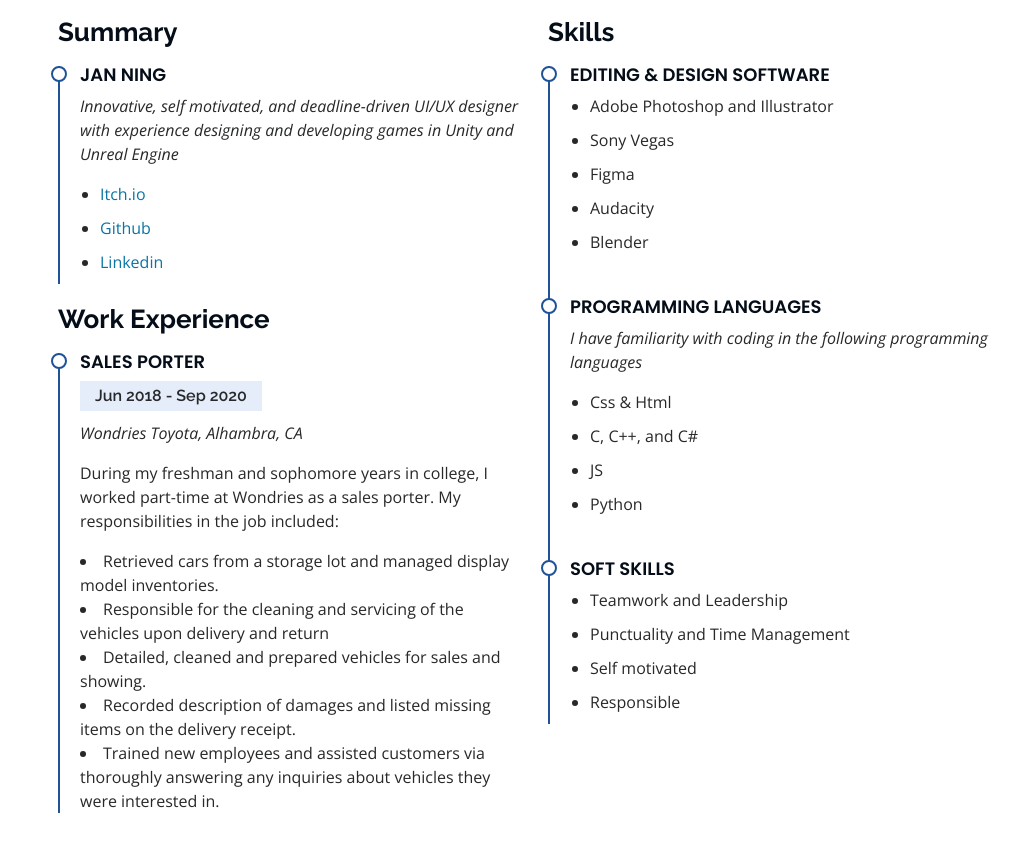
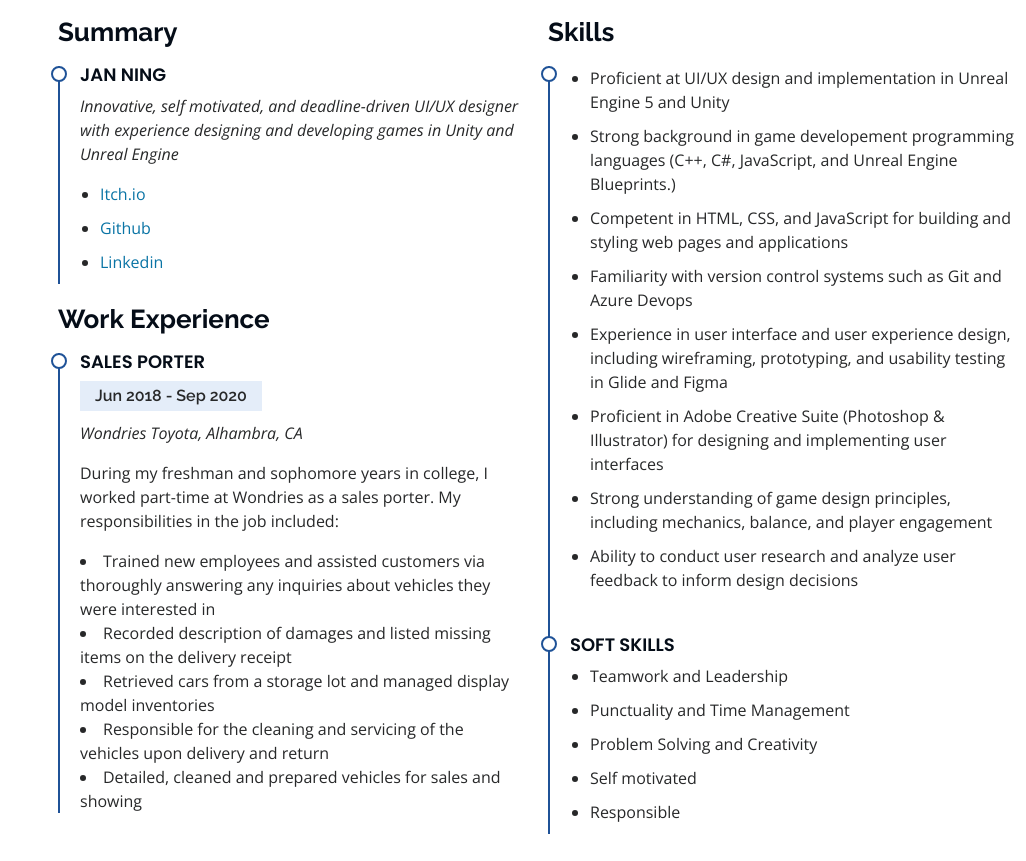
Before and after one commit to JanNing012500/Portfolio-Website-2.0, a plain HTML site: page index.html in a window 1280 px wide. Shown: the part 1921-2782 px from the top of the page, without its empty margins (254-1280 px from the left). Drawn offline with nearby package versions, Linux system fonts and the light colour scheme.

Commit message:
added courses descriptions and fixed wording issues in skills section

```diff
--- a/index.html
+++ b/index.html
@@ -96,7 +96,8 @@
 
         <div class="section-title">
           <h2>About</h2>
-          <p>I am a aspiring game developer with a background in computer science, I have a solid foundation in coding and a passion for game design and UI/UX design. Throughout my college career, I worked on various gaming projects and discovered a particular interest in UI/UX design, drawing from my previous experience with Photoshop. In these projects, I not only contributed to gameplay coding but also played a key role in the design and implementation of the user interface. And through those experiences, I have developed strong leadership and collaboration skills.
+          <p>
+          I'm an aspiring game developer with a background in computer science and a passion for game design and UI/UX. Through my previous experience with Photoshop and other relevant tools, I have developed a strong foundation in coding and a keen eye for design. In my previous projects, I have played a key role in the design and implementation of the user interface, showcasing my skills and abilities in this area. I have also demonstrated strong leadership and collaboration skills, making me an asset to any team.
           </p>
         </div>
 
@@ -139,7 +140,7 @@
 
               I have experience with several programming languages commonly used in video game design, including C++, Java, Python, and Blueprints for Unreal Engine. For my Senior Capstone Project,
               I partnered with a colleague to develop a competitive third-person shooter soccer game called <a target="_blank" href="https://raveballarena.com/">Raveball Arena</a>.
-              We built a basic prototype of the game during our winter break and <a target="_blank" href="https://docs.google.com/presentation/d/1mSQFYjOWSDch4BEVQI6IDYY6N1EWTTmEma2X-8PFNp8/edit?usp=sharing">presentated it</a> to the class in order recruit additional team members for 3D assets and sound design.
+              We built a basic prototype of the game during our winter break and <a target="_blank" href="https://docs.google.com/presentation/d/1mSQFYjOWSDch4BEVQI6IDYY6N1EWTTmEma2X-8PFNp8/edit?usp=sharing">presented it</a> to the class in order recruit additional team members for 3D assets and sound design.
               In addition to serving as a gameplay programmer and UI designer, I also served as the project manager, using Azure DevOps for version control and sprint planning.
               I held weekly meetings to ensure that everyone was on track with their assigned tasks.
             </p>
@@ -191,37 +192,41 @@
               <h5>Jun 2018 - Sep 2020</h5>
               <p><em>Wondries Toyota, Alhambra, CA</em></p>
               <p>During my freshman and sophomore years in college, I worked part-time at Wondries as a sales porter. My responsibilities in the job included: </p>
-              <li>Retrieved cars from a storage lot and managed display model inventories.</li>
+              <li>Trained new employees and assisted customers via thoroughly answering any inquiries about vehicles they were interested in</li>
+              <li>Recorded description of damages and listed missing items on the delivery receipt</li>
+              <li>Retrieved cars from a storage lot and managed display model inventories</li>
               <li>Responsible for the cleaning and servicing of the vehicles upon delivery and return</li>
-              <li>Detailed, cleaned and prepared vehicles for sales and showing.</li>
-              <li>Recorded description of damages and listed missing items on the delivery receipt.</li>
-              <li>Trained new employees and assisted customers via thoroughly answering any inquiries about vehicles they were interested in.</li>
+              <li>Detailed, cleaned and prepared vehicles for sales and showing</li>
             </div>
 
           </div>
           <div class="col-lg-6" data-aos="fade-up" data-aos-delay="100">
             <h3 class="resume-title">Skills</h3>
             <div class="resume-item">
-              <h4>Editing & Design Software</h4>
+              <h4></h4>
               <ul>
-                <li>Adobe Photoshop and Illustrator</li>
-                <li>Sony Vegas</li>
-                <li>Figma</li>
-                <li>Audacity</li>
-                <li>Blender</li>
+                <li>Proficient at UI/UX design and implementation in Unreal Engine 5 and Unity</li>
+                <li>Strong background in game developement programming languages (C++, C#, JavaScript, and Unreal Engine Blueprints.)</li>
+                <li>Competent in HTML, CSS, and JavaScript for building and styling web pages and applications</li>
+                <li>Familiarity with version control systems such as Git and Azure Devops</li>
+                <li>Experience in user interface and user experience design, including wireframing, prototyping, and usability testing in Glide and Figma</li>
+                <li>Proficient in Adobe Creative Suite (Photoshop & Illustrator) for designing and implementing user interfaces</li>
+                <li>Strong understanding of game design principles, including mechanics, balance, and player engagement</li>
+                <li>Ability to conduct user research and analyze user feedback to inform design decisions</li>
               </ul>
             </div>
-            <div class="resume-item">
-              <h4>Programming Languages</h4>
+            <!--<div class="resume-item">
+              <h4>Game Engines and Programming Languages</h4>
 
               <p><em>I have familiarity with coding in the following programming languages </em></p>
               <ul>
-                <li>Css & Html</li>
+                <li>Unreal Engine and Unity</li>
                 <li>C, C++, and C#</li>
                 <li>JS</li>
                 <li>Python</li>
               </ul>
             </div>
+            -->
 
 
             <div class="resume-item">
@@ -230,6 +235,7 @@
               <ul>
                 <li>Teamwork and Leadership</li>
                 <li>Punctuality and Time Management</li>
+                <li>Problem Solving and Creativity</li>
                 <li>Self motivated</li>
                 <li>Responsible</li>
               </ul>
@@ -250,10 +256,10 @@
       <h2>Online Retail Experience</h2>
       <b><strong><a href="https://cardscoinscollectables.com/"target="_blank">CardsCoinsCollectables.com</a></strong></b><br><br>
       <p>- Successfully self-started and operated a high-volume e-commerce business through Ebay and Shopify</p>
-      <p><small>- Demonstrated creativity and technical proficiency by designing over 200 professional-quality listing images, banners, disclaimers, and advertisements using Adobe Photoshop</small></p>
+      <p><small>- Exhibited creativity and technical proficiency by designing over 200 professional-quality listing images, banners, disclaimers, and advertisements using Adobe Photoshop</small></p>
       <p><small>- Demonstrated strong research and organizational skills by coordinating with and researching suppliers, both domestic and international, for inventory and shipping supplies</small></p>
       <p><small>- Utilized advanced knowledge of digital marketing techniques by creating and optimizing advertisements using keyword research and Google Analytics on various online platforms</small></p>
-      <p><small>- Demonstrated expertise in e-commerce by studying and implementing Search Engine Optimization strategies to increase visibility and drive traffic to the website.</small></p>
+      <p><small>- Shown expertise in e-commerce by studying and implementing Search Engine Optimization strategies to increase visibility and drive traffic to the website</small></p>
     </div>
 
     <div class="row no-gutters">
@@ -320,42 +326,44 @@
 
         <div class="section-title">
           <h2>Relevant Coursework</h2>
-          <p>As part of my college education, I have completed a range of coursework that has provided me with a strong foundation in both programming and design. In the following section, I have listed some of the notable courses that contributed to my skills and knowledge. These courses have equipped me with the technical expertise and creative skills necessary to excel in this field.</p>
+          <p>I have completed a range of coursework that has provided me with a strong foundation in both programming and design. In the following section, I have listed some of the notable courses that contributed to my skills and knowledge. These courses have equipped me with the technical expertise and creative skills necessary to excel in this field.</p>
         </div>
 
-          <div class="col-lg-4 col-md-6 icon-box" data-aos="fade-up" data-aos-delay="550"> <h4><b>Design</b></h4></div>
+
         <div class="row">
           <div class="col-lg-4 col-md-6 icon-box" data-aos="fade-up" data-aos-delay="600">
 
             <h4 class="title"><a href="https://catalog.ucsc.edu/en/current/General-Catalog/Courses/CMPM-Computational-Media/Upper-Division/CMPM-179#:~:text=Computational%20MediaCMPM%20179%20Game,three%20games%20using%20this%20technology." target="_blank">Game Design Practicum</a></h4>
-            <p class="description">I have collaborated with Accenture employees in Microsoft AltspaceVR to design a range of mini-games. (Due to a non-disclosure agreement, this project is not featured in my portfolio.) This collaboration allowed me to gain experience in working with a team to design and develop games, and I am confident in my ability to contribute to similar projects in the future.</p>
+            <p class="description">I had the opportunity to work with Accenture employees in Microsoft AltspaceVR to design a range of mini-games (which cannot be featured in my portfolio due to a non-disclosure agreement). This collaboration allowed me to gain experience in designing and developing team-oriented games in a VR environment, promoting teamwork and collaboration.</p>
           </div>
-          <div class="col-lg-4 col-md-6 icon-box" data-aos="fade-up" data-aos-delay="600">
 
-            <h4 class="title"><a href="https://courses.soe.ucsc.edu/courses/cmpm80k" target="_blank">Foundations of Video Game Design</a></h4>
-            <p class="description">Created 2 games using Twine and Construct to deliver a compelling interactive experience</p>
-          </div>
           <div class="col-lg-4 col-md-6 icon-box" data-aos="fade-up" data-aos-delay="700">
 
             <h4 class="title"><a href="https://courses.soe.ucsc.edu/courses/cmpm178" target="_blank">Human-Centered Design Research</a></h4>
-            <p class="description">Collaborated with Santa Cruz city council members to create a high fidelity scheduling app prototype using Figma and Glide. This project allowed me to develop my skills in design and project management.</p>
+            <p class="description">In collaboration with Santa Cruz city council members, I created a <a target="_blank" href="https://www.figma.com/proto/EtJsXV0FHC86KqG1dLb0vb/Final-Figma?node-id=1641%3A805&scaling=min-zoom&page-id=219%3A403&starting-point-node-id=1641%3A805">high-fidelity scheduling app prototype</a> using Figma and Glide. This project allowed me to develop my skills in design and project management, as well as gain insights into user needs and apply low-fidelity prototyping techniques. I also engaged with users to refine product ideas and worked effectively with my peers in a team setting.</p>
           </div>
           <div class="col-lg-4 col-md-6 icon-box" data-aos="fade-up" data-aos-delay="800">
 
             <h4 class="title"><a href="https://courses.soe.ucsc.edu/courses/cmpm176" target="_blank">Game Systems</a></h4>
-            <p class="description">In my final project, I demonstrated my ability to analyze and understand the interactions between systems in video games. I then applied this knowledge to create a systemic tabletop game, showcasing my skills in game design and system implementation.</p>
+            <p class="description">In my final project, I demonstrated my ability to analyze and understand the interactions between systems in video games. I then used this knowledge to create a <a target="_blank" href="https://docs.google.com/document/d/1r9q7FxRXWluYgWeAKUezHAvwvIjfRYQBGKBlzd3PJ0M/edit?usp=sharing">systemic analogue tabletop game</a>, showcasing my skills in game design and system implementation. I also conducted multiple playtest sessions and adjusted the game based on the feedback received.</p>
           </div>
           <div class="col-lg-4 col-md-6 icon-box" data-aos="fade-up" data-aos-delay="900">
 
             <h4 class="title"><a href="https://courses.soe.ucsc.edu/courses/cmpm120" target="_blank">Game Development Experience</a></h4>
-            <p class="description">Created 3 unique games using JavaScript (Link the games here) </p>
+            <p class="description">Worked with classmates to create <a target="_blank" href="https://docs.google.com/presentation/d/1yeCYgdbRSwyyy81PSxjs9GJR7YceoVkeCIOVhbYPrBo/edit?usp=sharing">3 retro games</a> using a lightweight JavaScript library. The games focused on single-button input and simple graphics primitives to narrow design parameters and develop my programming skills through adapting to an unfamiliar library.</p>
           </div>
           <div class="col-lg-4 col-md-6 icon-box" data-aos="fade-up" data-aos-delay="1000">
 
             <h4 class="title"><a href="https://catalog.ucsc.edu/current/General-Catalog/Courses/CMPM-Computational-Media/Upper-Division/CMPM-170" target="_blank">Game Design Studio I,II, & III</a></h4>
-            <p class="description">Worked in Unity and Unreal to create multiple games with different teams. For the capstone project, as the co-founder and pitch person for my game idea, I have also successfully recruited team mates and led the development process. Through these experiences, I have gained a deep understanding of the video game creation process, from concept to completion.</p>
+            <p class="description">Gained experience using Unity and Unreal to create multiple games with different teams. In my most recent project, I served as co-founder and project manager, successfully <a target="_blank" href="https://drive.google.com/drive/folders/1qplNaCQdbXzYApt_DC_5Bk38c_XYecBb?usp=sharing">onboarding team members</a> and overseeing the development process. Through these experiences, I have gained a deep understanding of the video game creation process and the dynamics of working with various teams.</p>
           </div>
 
+          <div class="col-lg-4 col-md-6 icon-box" data-aos="fade-up" data-aos-delay="1100">
+
+            <h4 class="title"><a href="https://catalog.ucsc.edu/en/current/General-Catalog/Courses/ARTG-Art-and-Design-Games-and-Playable-Media/100/ARTG-120#:~:text=Art%20and%20Design%3A%20Games%20and,testing%20a%20game%20for%20release." target="_blank">Game Design Experience</a></h4>
+            <p class="description">Worked together with 2 other classmates to create a <a target="_blank" href="https://janning012500.github.io/TowerAscension/">pixel platforming game</a>. I learned concrete skills associated with making a digital game from start to finish. This included establishing a team, concepting, storyboarding, prototyping, producing, and testing a game for release.</p>
+          </div>
+<!--
           <div class="col-lg-4 col-md-6 icon-box" data-aos="fade-up" data-aos-delay="50"><h4><b>Programming</b></h4></div><br>
 
         <div class="row">
@@ -392,6 +400,7 @@
           </div>
 
         </div>
+        -->
 
       </div>
     </section>
@@ -402,7 +411,7 @@
 
     <div class="section-title">
       <h2>Portfolio</h2>
-      <p>These are the games I've made throughout college</p> <br>
+      <p>The following is a list of all the games & projects I have created during and after college.</p> <br>
 
       <a href="portfolio-details.html" class="portfolio-details-lightbox" data-glightbox="type: external" title="Details">Additional details, contributions, and documentation</a>
 
```
